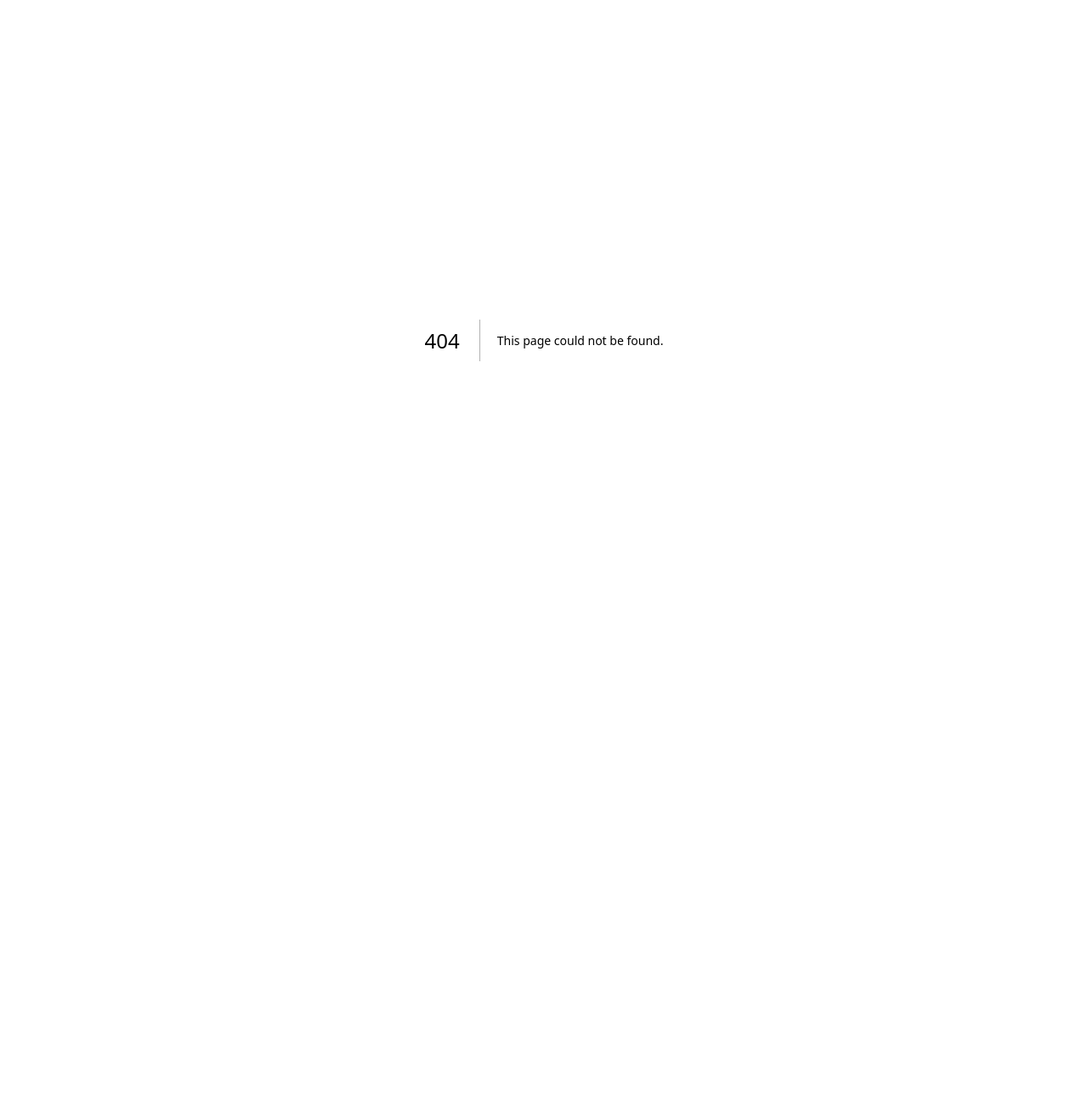
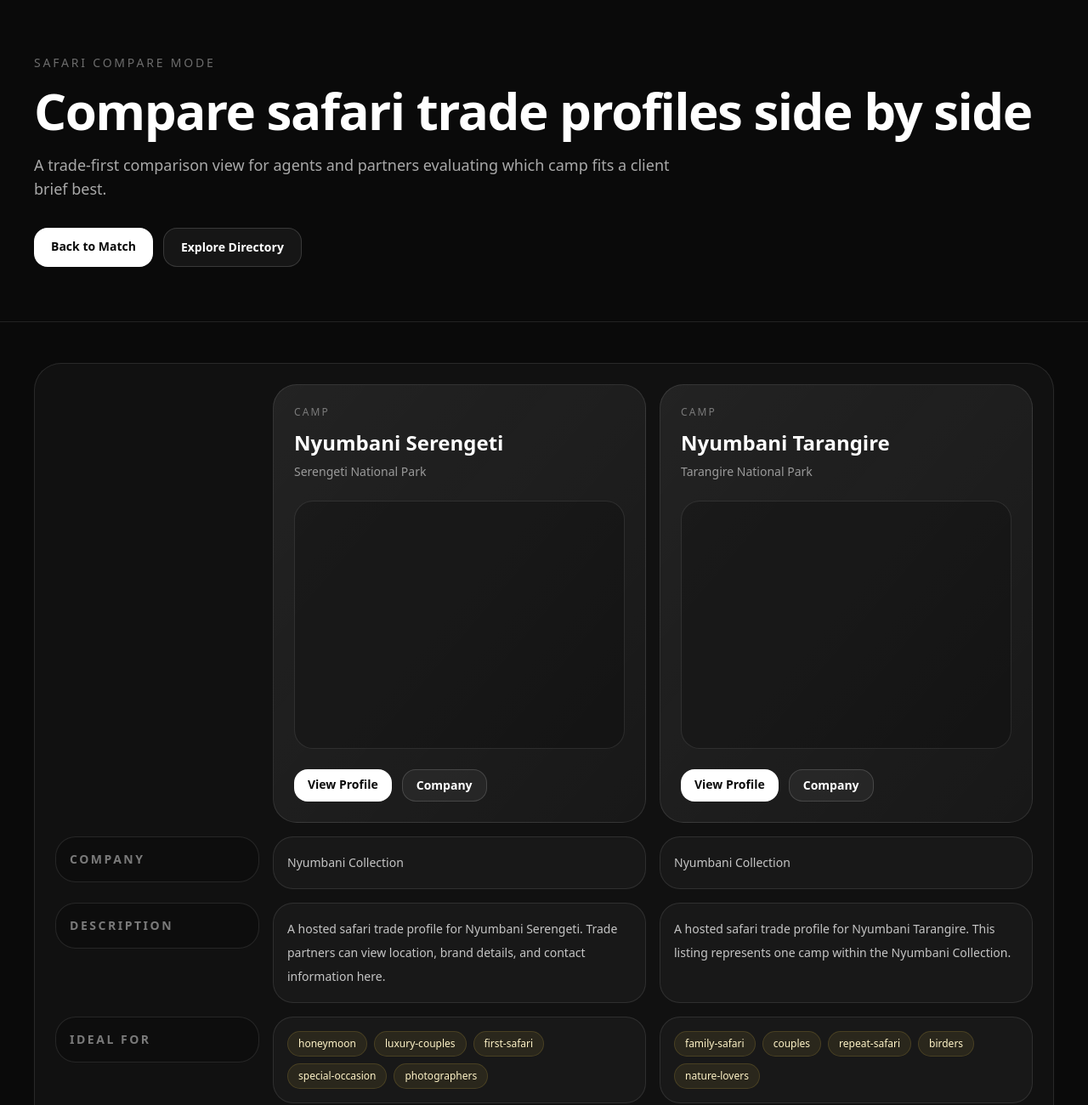
Before and after one commit to aisafarimarketing-ux/safari-trade-directory, a Next.js app: page /compare in a window 1280 px wide. Before the commit this address had no page. Shown: the top 1300 px of the page at 85% size. Before the commit the page ends 800 px from the top, so only its background shows below. Built offline with nearby package versions, Linux system fonts and the light colour scheme.

Commit message:
Create page.tsx

```diff
--- /dev/null
+++ b/src/app/compare/page.tsx
@@ -0,0 +1,203 @@
+import { profiles } from "../../data/profiles";
+import { companies } from "../../data/companies";
+
+export default function ComparePage() {
+  const selectedProfiles = profiles.filter((p) =>
+    ["nyumbani-serengeti", "nyumbani-tarangire"].includes(p.slug),
+  );
+
+  const getCompanyName = (companySlug: string) => {
+    return companies.find((c) => c.slug === companySlug)?.name || "Independent";
+  };
+
+  return (
+    <main className="min-h-screen bg-neutral-950 text-white">
+      <section className="border-b border-white/10">
+        <div className="mx-auto max-w-7xl px-6 py-16 md:px-10">
+          <p className="text-sm uppercase tracking-[0.2em] text-white/40">
+            Safari Compare Mode
+          </p>
+          <h1 className="mt-4 text-4xl font-semibold tracking-tight md:text-6xl">
+            Compare safari trade profiles side by side
+          </h1>
+          <p className="mt-5 max-w-3xl text-base leading-8 text-white/65 md:text-lg">
+            A trade-first comparison view for agents and partners evaluating
+            which camp fits a client brief best.
+          </p>
+
+          <div className="mt-8 flex flex-wrap gap-3">
+            <a
+              href="/match"
+              className="rounded-2xl bg-white px-5 py-3 text-sm font-semibold text-neutral-950"
+            >
+              Back to Match
+            </a>
+            <a
+              href="/directory"
+              className="rounded-2xl border border-white/15 bg-white/5 px-5 py-3 text-sm font-semibold text-white"
+            >
+              Explore Directory
+            </a>
+          </div>
+        </div>
+      </section>
+
+      <section className="mx-auto max-w-7xl px-6 py-12 md:px-10">
+        <div className="overflow-x-auto">
+          <div className="min-w-[980px] rounded-[32px] border border-white/10 bg-white/[0.03] p-4 md:p-6">
+            <div
+              className="grid gap-4"
+              style={{ gridTemplateColumns: "240px repeat(2, minmax(0, 1fr))" }}
+            >
+              <div />
+
+              {selectedProfiles.map((profile) => (
+                <div
+                  key={profile.slug}
+                  className="rounded-[28px] border border-white/10 bg-gradient-to-br from-white/[0.08] to-white/[0.03] p-6"
+                >
+                  <p className="text-xs uppercase tracking-[0.18em] text-white/40">
+                    {profile.type}
+                  </p>
+                  <h2 className="mt-3 text-2xl font-semibold">{profile.name}</h2>
+                  <p className="mt-2 text-sm text-white/55">{profile.location}</p>
+
+                  <div className="mt-6 aspect-[4/3] rounded-[22px] border border-white/10 bg-black/20" />
+
+                  <div className="mt-6 flex flex-wrap gap-3">
+                    <a
+                      href={`/profiles/${profile.slug}`}
+                      className="rounded-2xl bg-white px-4 py-2 text-sm font-semibold text-neutral-950"
+                    >
+                      View Profile
+                    </a>
+                    <a
+                      href={`/companies/${profile.companySlug}`}
+                      className="rounded-2xl border border-white/15 bg-white/5 px-4 py-2 text-sm font-semibold text-white"
+                    >
+                      Company
+                    </a>
+                  </div>
+                </div>
+              ))}
+
+              <CompareLabel title="Company" />
+              {selectedProfiles.map((profile) => (
+                <CompareValue key={`${profile.slug}-company`}>
+                  {getCompanyName(profile.companySlug)}
+                </CompareValue>
+              ))}
+
+              <CompareLabel title="Description" />
+              {selectedProfiles.map((profile) => (
+                <CompareValue key={`${profile.slug}-description`}>
+                  {profile.description}
+                </CompareValue>
+              ))}
+
+              <CompareLabel title="Ideal for" />
+              {selectedProfiles.map((profile) => (
+                <CompareTags
+                  key={`${profile.slug}-ideal`}
+                  items={profile.matchAttributes.idealFor}
+                />
+              ))}
+
+              <CompareLabel title="Budget bands" />
+              {selectedProfiles.map((profile) => (
+                <CompareTags
+                  key={`${profile.slug}-budget`}
+                  items={profile.matchAttributes.budgetBands}
+                />
+              ))}
+
+              <CompareLabel title="Destinations" />
+              {selectedProfiles.map((profile) => (
+                <CompareTags
+                  key={`${profile.slug}-destinations`}
+                  items={profile.matchAttributes.destinations}
+                />
+              ))}
+
+              <CompareLabel title="Travel months" />
+              {selectedProfiles.map((profile) => (
+                <CompareTags
+                  key={`${profile.slug}-months`}
+                  items={profile.matchAttributes.travelMonths}
+                />
+              ))}
+
+              <CompareLabel title="Experiences" />
+              {selectedProfiles.map((profile) => (
+                <CompareTags
+                  key={`${profile.slug}-experiences`}
+                  items={profile.matchAttributes.experiences}
+                />
+              ))}
+
+              <CompareLabel title="Style tags" />
+              {selectedProfiles.map((profile) => (
+                <CompareTags
+                  key={`${profile.slug}-style`}
+                  items={profile.matchAttributes.styleTags}
+                />
+              ))}
+
+              <CompareLabel title="Suitability" />
+              {selectedProfiles.map((profile) => (
+                <CompareTags
+                  key={`${profile.slug}-suitability`}
+                  items={profile.matchAttributes.suitability}
+                />
+              ))}
+
+              <CompareLabel title="Fit notes" />
+              {selectedProfiles.map((profile) => (
+                <CompareValue key={`${profile.slug}-notes`}>
+                  {profile.matchAttributes.customFitNotes || "—"}
+                </CompareValue>
+              ))}
+            </div>
+          </div>
+        </div>
+      </section>
+    </main>
+  );
+}
+
+function CompareLabel({ title }: { title: string }) {
+  return (
+    <div className="flex items-start">
+      <div className="w-full rounded-[24px] border border-white/10 bg-black/20 p-4">
+        <p className="text-sm font-semibold uppercase tracking-[0.18em] text-white/45">
+          {title}
+        </p>
+      </div>
+    </div>
+  );
+}
+
+function CompareValue({ children }: { children: React.ReactNode }) {
+  return (
+    <div className="rounded-[24px] border border-white/10 bg-white/[0.03] p-4 text-sm leading-7 text-white/75">
+      {children}
+    </div>
+  );
+}
+
+function CompareTags({ items }: { items: string[] }) {
+  return (
+    <div className="rounded-[24px] border border-white/10 bg-white/[0.03] p-4">
+      <div className="flex flex-wrap gap-2">
+        {items.map((item) => (
+          <span
+            key={item}
+            className="rounded-full border border-amber-300/15 bg-amber-300/[0.08] px-3 py-1.5 text-xs font-medium text-amber-100"
+          >
+            {item}
+          </span>
+        ))}
+      </div>
+    </div>
+  );
+}
```
